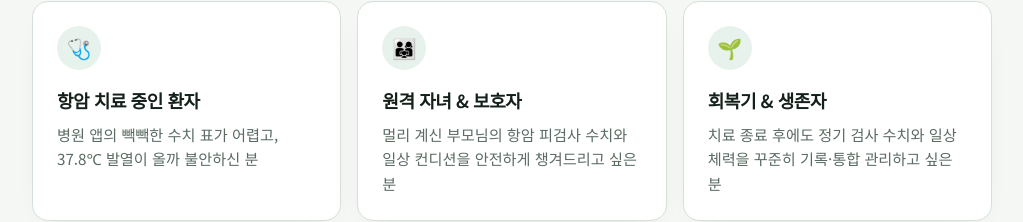
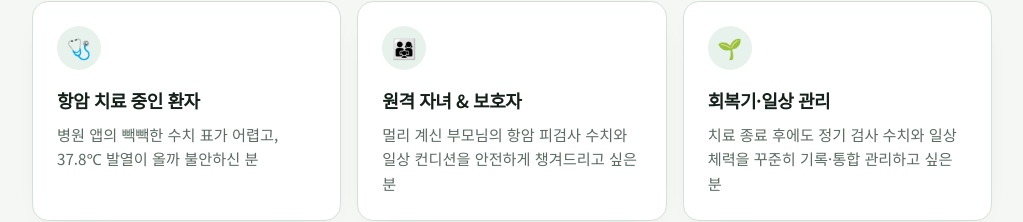
Before and after one commit to Hoon-Chang/barem-site, a Next.js app: page /barem-site/for-whom in a window 1280 px wide. Shown: the part 455-677 px from the top of the page, without its empty margins (128-1151 px from the left). Built offline with nearby package versions, Linux system fonts and the light colour scheme.

Commit message:
Rename survivor persona to recovery and daily care wording.
Replace the awkward 생존자 label with 회복기·일상 관리 on for-whom.

```diff
--- a/src/app/for-whom/page.tsx
+++ b/src/app/for-whom/page.tsx
@@ -6,7 +6,7 @@ import { absoluteUrl } from "../../../site.config";
 export const metadata: Metadata = {
   title: "이런 분께",
   description:
-    "항암 치료 중인 환자, 원격 보호자, 회복기·생존자를 위한 바램. Before/After로 흩어진 기록과 안심 검사노트를 비교해 보세요.",
+    "항암 치료 중인 환자, 원격 보호자, 회복기·일상 관리를 위한 바램. Before/After로 흩어진 기록과 안심 검사노트를 비교해 보세요.",
   alternates: { canonical: absoluteUrl("/for-whom/") },
 };
 
--- a/src/content/marketing.ts
+++ b/src/content/marketing.ts
@@ -63,7 +63,7 @@ export const forWhomPersonas = [
   },
   {
     emoji: "🌱",
-    title: "회복기 & 생존자",
+    title: "회복기·일상 관리",
     body: "치료 종료 후에도 정기 검사 수치와 일상 체력을 꾸준히 기록·통합 관리하고 싶은 분",
   },
 ] as const;
```
Also changed, not shown: 22 other files (tests, documents, lock files or other folders).
